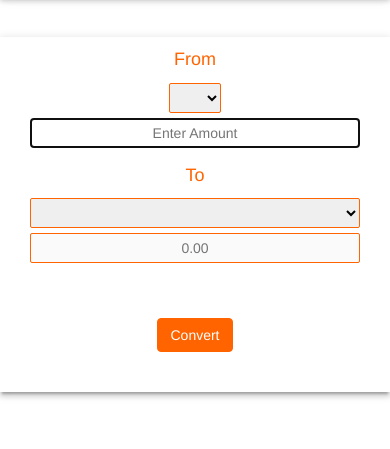
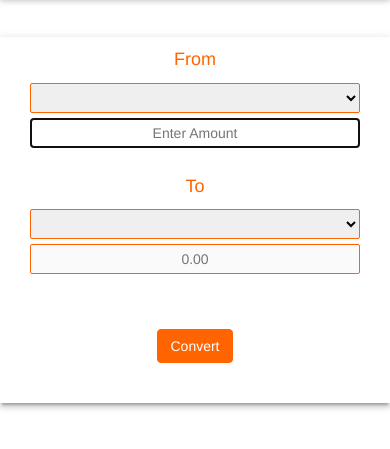
Before and after one commit to BettTheTimeTraveller/BettTheTimeTraveller.github.io, a website: page index.html in a window 390 px wide. Shown: the part 63-512 px from the top of the page. Drawn offline with Linux system fonts and the light colour scheme; no server answers.

Commit message:
Currency Converter PWA

```diff
--- a/index.html
+++ b/index.html
@@ -21,17 +21,17 @@
 
 
     <main>
-        <div id="box" class="col-sm-offset-2 col-sm-8">
-            <div id="from" class="col-md-6">
+        <div id="box" class="col-md-offset-2 col-md-8 col-xs-12">
+            <div id="from" class="col-md-6 col-xs-12">
                 <div class="heading col-xs-12">From</div>
-                <select id="fromCurr" class="col-sm-offset-1 col-sm-10">
+                <select id="fromCurr" class="col-xs-12">
 
                 </select>
                 <input type="text" id="queryCurrency" placeholder="Enter Amount" class="col-xs-12">
-                <span class="col-xm-12" id="error"></span>
+                <span class="col-xs-12" id="error"></span>
             </div>
-            <div id="to" class="col-md-6">
-                <div class="heading col-sm-12">To</div>
+            <div id="to" class="col-md-6 col-xs-12">
+                <div class="heading col-xs-12">To</div>
                 <select id="toCurr" class="col-xs-12">
 
                 </select>
```
